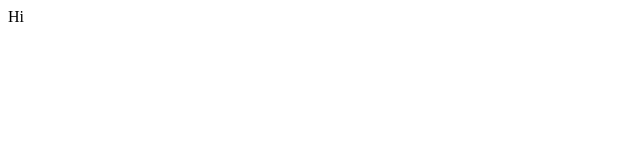
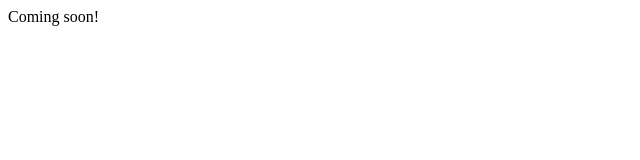
Before and after one commit to mtziemba/did-duke-baseball-win, a plain HTML site: page index.html in a window 1280 px wide. Shown: the full height of the page, 0-640 px from the left. Drawn offline with Linux system fonts and the light colour scheme.

Commit message:
Verify CNAME

```diff
--- a/index.html
+++ b/index.html
@@ -6,6 +6,6 @@
 
 </head>
 <body>
-    Hi
+   Coming soon!
 </body>
 </html>
```
